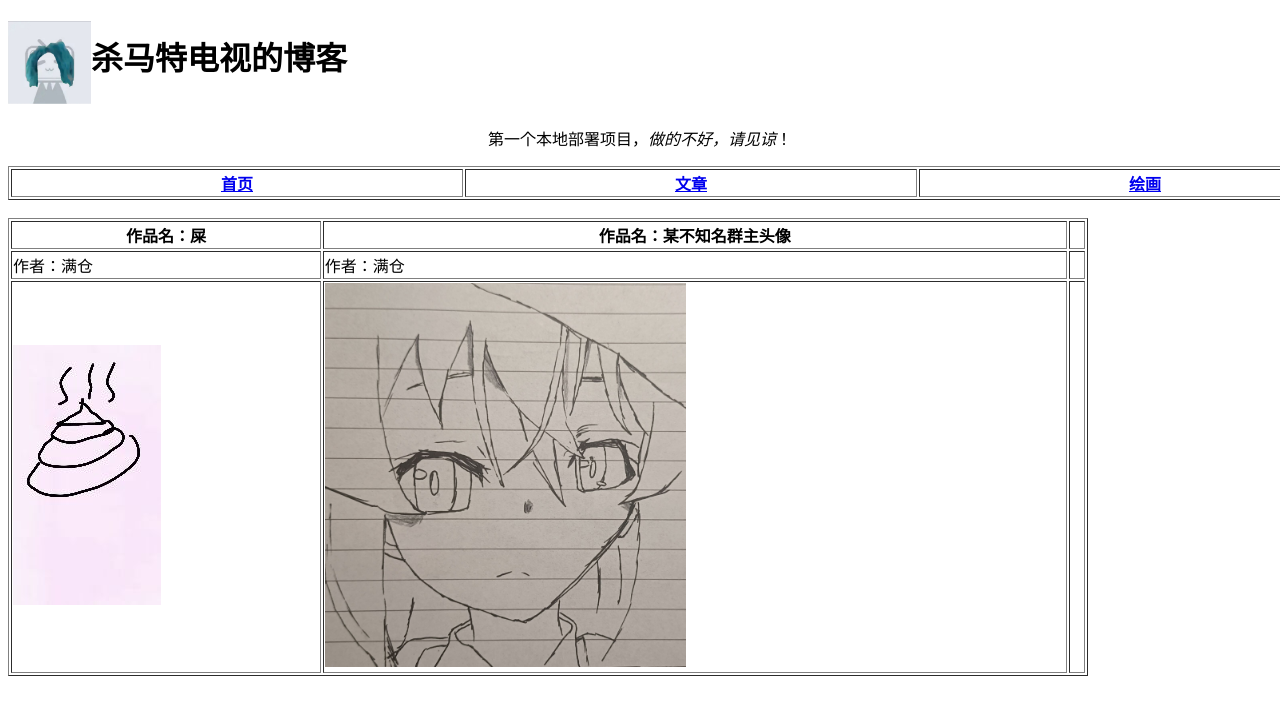
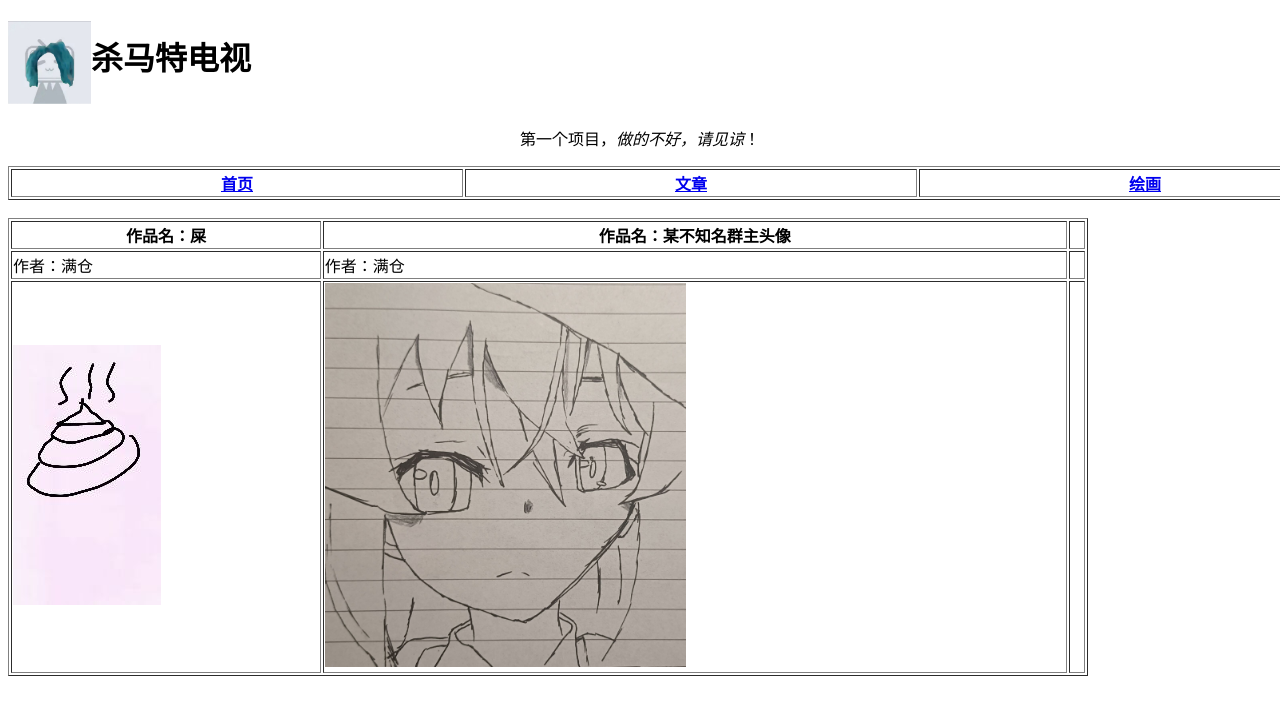
Before and after one commit to shamate-tv/shamate-tv.github.io, a plain HTML site: page picture/index.html in a window 1280 px wide. Shown: the top 712 px of the page. Drawn offline with Linux system fonts and the light colour scheme.

Commit message:
Update index.html

```diff
--- a/picture/index.html
+++ b/picture/index.html
@@ -6,8 +6,8 @@
 </head>
 
 <body>
-<h1 align="left"><img src="/img/logo.jpg"  alt="" width="83" height="83" align="absmiddle"/>杀马特电视的博客</h1>
-<p align="center">第一个本地部署项目，<em>做的不好，请见谅</em>！</p>
+<h1 align="left"><img src="/img/logo.jpg"  alt="" width="83" height="83" align="absmiddle"/>杀马特电视</h1>
+<p align="center">第一个项目，<em>做的不好，请见谅</em>！</p>
 <table width="1820" border="1">
   <tr>
     <th style="color: #282F37" scope="col"><a href="/index.html">首页</a></th>
```
